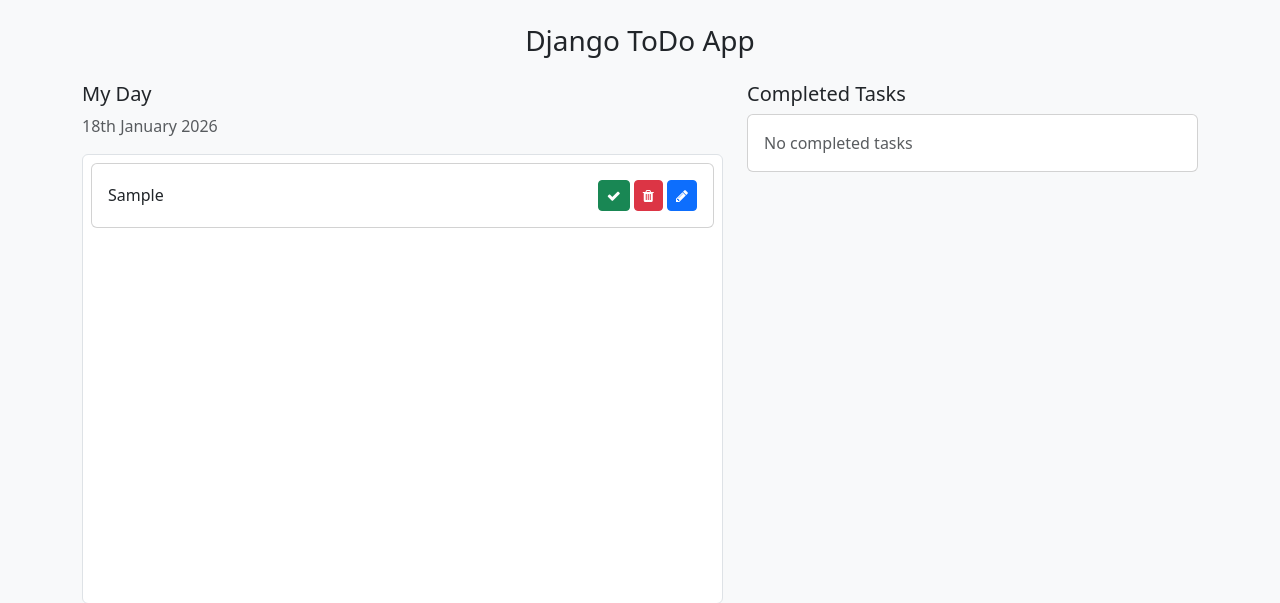
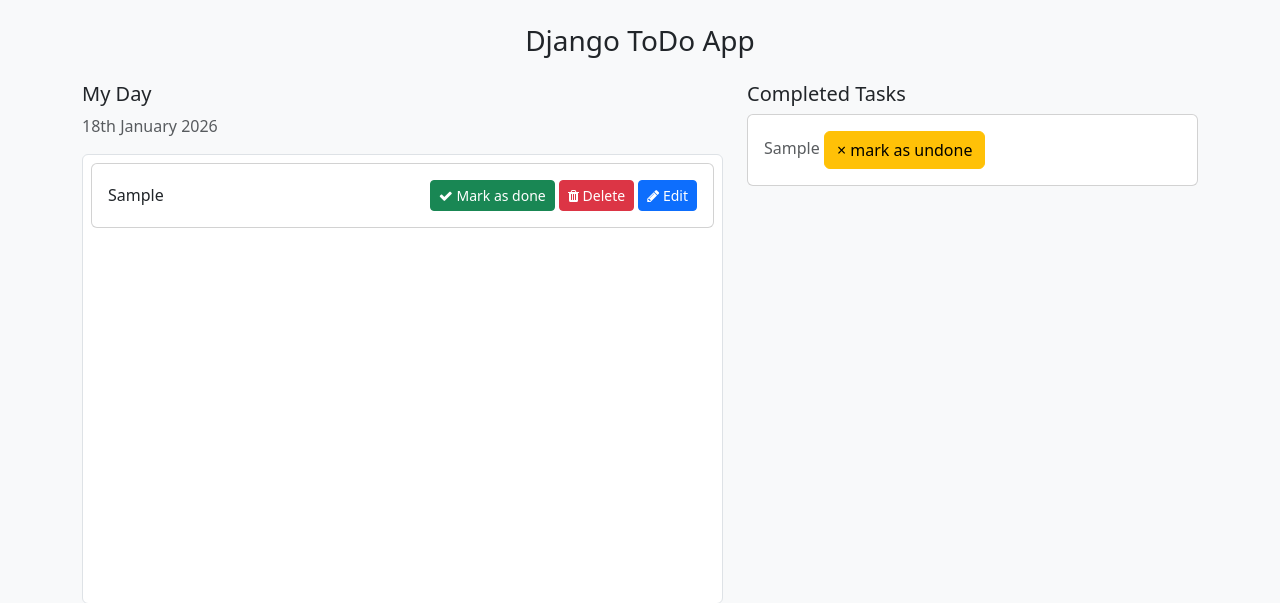
Before and after one commit to dnyaneshwar7410/todo, a Django app: template templates/home.html in a window 1280 px wide. Shown: the top 603 px of the page. Run offline with Django 5.2, Linux system fonts and the light colour scheme; the template is opened without the code that fills it: values that come from a table or form of the project are taken from there, others are empty; tables that the repository leaves empty hold one stand-in row (values such as "Sample post").

Commit message:
to app final

```diff
--- a/templates/home.html
+++ b/templates/home.html
@@ -49,17 +49,31 @@
           <div class="task-list border rounded bg-white p-2">
             {% for task in tasks %}
             <div class="card mb-2">
-              <div class="card-body d-flex justify-content-between align-items-center">
+              <div
+                class="card-body d-flex justify-content-between align-items-center"
+              >
                 {{ task.task }}
                 <div>
-                  <a class="btn btn-success btn-sm">
+                  <a
+                    href="{% url 'mark_as_done' task.pk %}"
+                    class="btn btn-success btn-sm"
+                  >
                     <i class="fa fa-check"></i>
+                    Mark as done
                   </a>
-                  <a class="btn btn-danger btn-sm">
+                  <a
+                    href='{% url "delete_task" task.pk %}'
+                    class="btn btn-danger btn-sm"
+                  >
                     <i class="fa fa-trash"></i>
+                    Delete
                   </a>
-                  <a class="btn btn-primary btn-sm">
+                  <a
+                    href="{% url 'edit_task' task.pk %} "
+                    class="btn btn-primary btn-sm"
+                  >
                     <i class="fa fa-pencil"></i>
+                    Edit
                   </a>
                 </div>
               </div>
@@ -73,11 +87,21 @@
         <!-- RIGHT SIDE -->
         <div class="col-md-5">
           <h5>Completed Tasks</h5>
+          {% for task in completed_task %}
           <div class="card">
             <div class="card-body text-muted">
-              No completed tasks
+              {{task.task}}
+              <a
+                href="{% url 'mark_as_undone' task.pk %}"
+                class="btn btn-warning"
+              >
+                <span aria-hidden="true">&times;</span>
+
+                mark as undone
+              </a>
             </div>
           </div>
+          {% endfor %}
         </div>
       </div>
 
--- a/todo/urls.py
+++ b/todo/urls.py
@@ -6,4 +6,8 @@
 
 urlpatterns = [
     path('addtask/', views.addtask, name='addtask'),
+    path('mark_as_done/<int:pk>/', views.mark_as_done, name='mark_as_done'),
+    path('mark_as_undone/<int:pk>/', views.mark_as_undone, name='mark_as_undone'),
+    path('delete_task/<int:pk>/', views.delete_task, name='delete_task'),
+    path('edit_task/<int:pk>/', views.edit_task, name='edit_task'),
 ]
--- a/todomain/views.py
+++ b/todomain/views.py
@@ -6,7 +6,11 @@
 def home(request):
 
     tasks = Task.objects.filter(is_completed=False).order_by('-created_at')
+
+    completed_task = Task.objects.filter(is_completed=True)
+
     context = {
-        'tasks':tasks
+        'tasks':tasks,
+        'completed_task':completed_task
     }
     return render(request,'home.html', context)
```
Also changed, not shown: templates/edit_task.html (added, +46 -0 lines), todo/views.py (+39 -1 lines).
